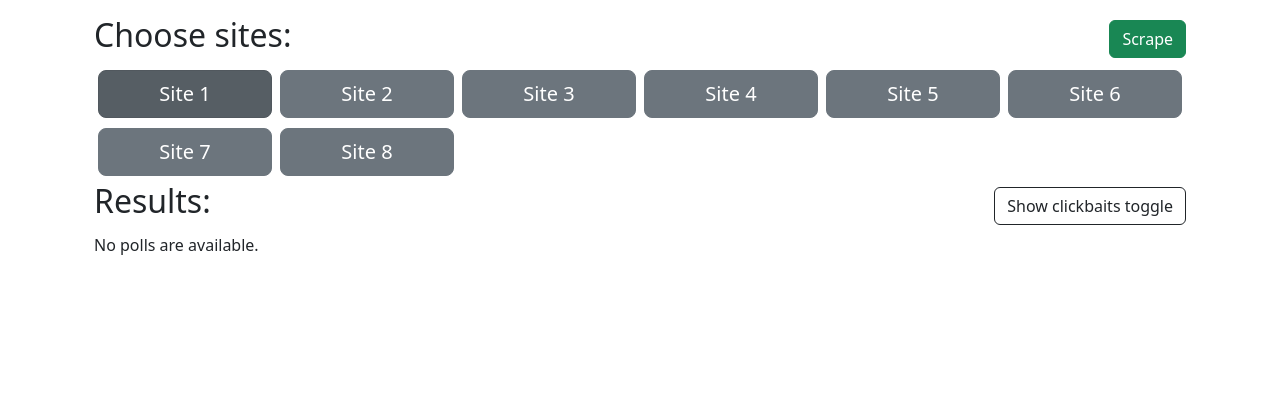
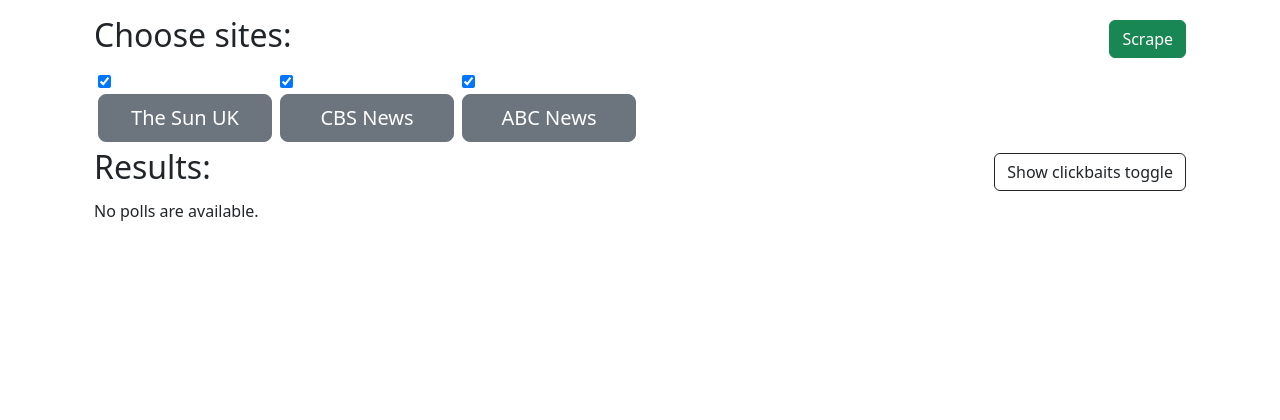
Before and after one commit to amajczyk/ClickbaitDetector, a Django app: page / in a window 1280 px wide. Shown: the part 56-476 px from the top of the page. Run offline with Django 4.2, Linux system fonts and the light colour scheme; data that the repository does not hold is empty; parts of the project's set-up code (start-up, migrations or seed data) failed here and were passed over.

Commit message:
added summarizer and scrape articles view

```diff
--- a/djangoapp/news/forms.py
+++ b/djangoapp/news/forms.py
@@ -2,3 +2,9 @@ from django import forms
 
 class URLForm(forms.Form):
     url = forms.URLField(label='', widget=forms.TextInput(attrs={'placeholder': 'Enter URL'}))
+
+
+class SiteSelectionForm(forms.Form):
+    thesun = forms.BooleanField(required=False, initial=True)
+    cbsnews = forms.BooleanField(required=False, initial=True)
+    abcnews = forms.BooleanField(required=False, initial=True)
--- a/djangoapp/news/scripts/model_loader.py
+++ b/djangoapp/news/scripts/model_loader.py
@@ -1,6 +1,7 @@
 import os
 from django.conf import settings
 from news.scripts.scraping import Scraper
+from transformers import pipeline
 from news.scripts.nlp import Word2VecModel, return_best_model, load_predictive_model
 from news.scripts.llm import LocalLLM
 from news.vertex.cloud.connections_based_on_docs import VertexAI
@@ -31,5 +32,8 @@ class ModelLoader(metaclass=Singleton):
         # load LocalLLM
         self.llm = LocalLLM()
 
+        # load summarizer
+        self.summarizer = pipeline("summarization", model="Falconsai/text_summarization")
+
         # load VertexAI
         self.vertex = VertexAI()
--- a/djangoapp/news/templates/news/index.html
+++ b/djangoapp/news/templates/news/index.html
@@ -1,90 +1,42 @@
+
+
 {% extends "news/base.html" %}
 
 {% block content %}
 
-
-<form>
-
+<form method="post" action="{% url 'news:scrape_articles' %}">
+  {% csrf_token %}
 
   <div class="container">
-
     <div class="m-0 p-0 mb-1 d-flex justify-content-between align-items-center">
-
-
       <h2>Choose sites:</h2>
-
-
-            <button class="btn btn-success " type="submit">Scrape</button>
-
+      <button class="btn btn-success" type="submit">Scrape</button>
     </div>
 
     <div class="row p-0 m-0">
-            <div class="col-md-2 form-check p-1 ">
-
-                <input type="checkbox" class="btn-check" id="site1toggle" autocomplete="off" checked>
-                <label class="btn btn-lg btn-secondary btn-block w-100" for="site1toggle">Site 1</label>
+      <div class="col-md-2 form-check p-1">
+        {{ form.thesun }}
+        <label class="btn btn-lg btn-secondary btn-block w-100" for="{{ form.thesun.id_for_label }}">The Sun UK</label>
       </div>
-            <div class="col-md-2 form-check p-1 ">
-                <input type="checkbox" class="btn-check" id="site2toggle" autocomplete="off">
-                <label class="btn btn-lg btn-secondary btn-block w-100" for="site2toggle">Site 2</label>
-
+      <div class="col-md-2 form-check p-1">
+        {{ form.cbsnews }}
+        <label class="btn btn-lg btn-secondary btn-block w-100" for="{{ form.cbsnews.id_for_label }}">CBS News</label>
       </div>
-            <div class="col-md-2 form-check p-1 ">
-
-                <input type="checkbox" class="btn-check" id="site3toggle" autocomplete="off">
-                <label class="btn btn-lg btn-secondary btn-block w-100" for="site3toggle">Site 3</label>
-            </div>
-            <div class="col-md-2 form-check p-1 ">
-                <input type="checkbox" class="btn-check" id="site4toggle" autocomplete="off">
-                <label class="btn btn-lg btn-secondary btn-block w-100" for="site4toggle">Site 4</label>
-
-            </div>
-            <div class="col-md-2 form-check p-1 ">
-
-                <input type="checkbox" class="btn-check" id="site5toggle" autocomplete="off">
-                <label class="btn btn-lg btn-secondary btn-block w-100" for="site5toggle">Site 5</label>
-            </div>
-            <div class="col-md-2 form-check p-1 ">
-                <input type="checkbox" class="btn-check" id="site6toggle" autocomplete="off">
-                <label class="btn btn-lg btn-secondary btn-block w-100" for="site6toggle">Site 6</label>
-
-            </div>
-            <div class="col-md-2 form-check p-1 ">
-
-                <input type="checkbox" class="btn-check" id="site7toggle" autocomplete="off">
-                <label class="btn btn-lg btn-secondary btn-block w-100" for="site7toggle">Site 7</label>
-            </div>
-            <div class="col-md-2 form-check p-1 ">
-                <input type="checkbox" class="btn-check" id="site8toggle" autocomplete="off">
-                <label class="btn btn-lg btn-secondary btn-block w-100" for="site8toggle">Site 8</label>
-
+      <div class="col-md-2 form-check p-1">
+        {{ form.abcnews }}
+        <label class="btn btn-lg btn-secondary btn-block w-100" for="{{ form.abcnews.id_for_label }}">ABC News</label>
       </div>
     </div>
-
   </div>
-
-
 </form>
 
-
-
-
-
-
 <div class="container mt-2-3">
-
   <div class="m-0 p-0 mb-1 d-flex justify-content-between align-items-center">
-
-
     <h2>Results:</h2>
-
     <input type="checkbox" class="btn-check" id="btn-check-4" checked autocomplete="off">
     <label class="btn" for="btn-check-4">Show clickbaits toggle</label>
   </div>
-
   {% include 'news/list_articles.html' %}
-
 </div>
 
-
 {% endblock %}
--- a/djangoapp/news/templates/news/list_articles.html
+++ b/djangoapp/news/templates/news/list_articles.html
@@ -40,12 +40,7 @@
         <div id="collapse{{ article.id }}" class="collapse" aria-labelledby="heading{{article.id}}"
             data-parent="#articleAccordion">
             <div class="card-body">
-                <ul>
-                    {% for point in article.content_summary|split_by_newline %}
-                    <li>{{ point }}</li>
-                    {% endfor %}
-                </ul>
-
+                {{ article.content_summary|safe }}
             </div>
         </div>
     </div>
--- a/djangoapp/news/templates/news/navbar.html
+++ b/djangoapp/news/templates/news/navbar.html
@@ -2,7 +2,7 @@
 
   <nav class="navbar navbar-expand-lg bg-body-tertiary">
     <div class="container-fluid">
-      <a class="navbar-brand" href="{% url 'news:index' %}">Clickbait Detector</a>
+      <a class="navbar-brand" href="{% url 'news:scrape_articles' %}">Clickbait Detector</a>
       <button class="navbar-toggler" type="button" data-bs-toggle="collapse" data-bs-target="#navbarSupportedContent"
         aria-controls="navbarSupportedContent" aria-expanded="false" aria-label="Toggle navigation">
         <span class="navbar-toggler-icon"></span>
@@ -10,7 +10,7 @@
       <div class="collapse navbar-collapse" id="navbarSupportedContent">
         <ul class="navbar-nav me-auto mb-2 mb-lg-0">
           <li class="nav-item">
-            <a class="nav-link" href="{% url 'news:index' %}">New articles</a>
+            <a class="nav-link" href="{% url 'news:scrape_articles' %}">New articles</a>
           </li>
           <li class="nav-item">
             <a class="nav-link" href="{% url 'news:browse' %}">Browse past articles</a>
--- a/djangoapp/news/urls.py
+++ b/djangoapp/news/urls.py
@@ -6,10 +6,11 @@ from . import views
 
 app_name = "news"
 urlpatterns = [
-    path("", views.IndexView.as_view(), name="index"),
+    path("", views.scrape_articles, name="scrape_articles"),
     path("browse/", views.BrowseView.as_view(), name="browse"),
 
 
     path("detail/<int:pk>/", views.DetailView.as_view(), name="detail"),
     path('check_url/', views.check_url, name='check_url'),
+
 ]
--- a/djangoapp/news/views.py
+++ b/djangoapp/news/views.py
@@ -1,5 +1,6 @@
 import os
 from multiprocessing import Pool
+from random import shuffle
 
 from django.http import HttpResponse, JsonResponse
 from django.shortcuts import render, get_object_or_404, redirect
@@ -10,7 +11,7 @@ from django.utils import timezone
 
 from .models import Article
 
-from .forms import URLForm
+from .forms import URLForm, SiteSelectionForm
 
 from news.scripts.nlp import predict_on_text
 from news.scripts.model_loader import ModelLoader
@@ -68,33 +69,37 @@ def check_url(request):
             predictive_model = model_loader.predictive_model
             vertex = model_loader.vertex
             llm = model_loader.llm
+            summarizer = model_loader.summarizer
 
 
             scraped_data = scraper.scrape(url)
             title = scraped_data['title']
 
             try:
+                raise Exception
                 article = get_object_or_404(Article, title=scraped_data['title'], source_site=scraped_data['source_site'])
             except:
-                # Create a new article if no matching article exists
-                with Pool(processes=3) as pool:
-                    clickbait_decision_NLP = pool.apply_async(classify_NLP, (title, predictive_model, model_w2v))
-                    clickbait_decision_LLM = pool.apply_async(classify_LLM, (title, llm))
-                    clickbait_decision_VERTEX = pool.apply_async(classify_VERTEX, (title, vertex))
+                #Create a new article if no matching article exists
+                # with Pool(processes=3) as pool:
+                #     clickbait_decision_NLP = pool.apply_async(classify_NLP, (title, predictive_model, model_w2v))
+                #     clickbait_decision_LLM = pool.apply_async(classify_LLM, (title, llm))
+                #     clickbait_decision_VERTEX = pool.apply_async(classify_VERTEX, (title, vertex))
 
-                    # Get the results
-                    try:
-                        results = [res.get() for res in [clickbait_decision_NLP, clickbait_decision_LLM, clickbait_decision_VERTEX]]
-                    except Exception as e:
-                        # Handle exception
-                        print(f"An error occurred: {e}")
 
-                # Assign the results
-                clickbait_decision_NLP, clickbait_decision_LLM, clickbait_decision_VERTEX = results
+                # #     # Get the results
+                #     results = [res.get() for res in [clickbait_decision_NLP, clickbait_decision_LLM, clickbait_decision_VERTEX]]
+
+                # # Assign the results
+                # clickbait_decision_NLP, clickbait_decision_LLM, clickbait_decision_VERTEX = results
+                content_summary = summarizer(scraped_data['content'], max_length=200, min_length=40, do_sample=False)[0]["summary_text"]
+                clickbait_decision_NLP = classify_NLP(title, predictive_model, model_w2v)
+                clickbait_decision_LLM = classify_LLM(title, llm)
+                clickbait_decision_VERTEX = classify_VERTEX(title, vertex)
+
 
                 article = Article(
                     title=scraped_data['title'],
-                    content_summary=scraped_data['content'],
+                    content_summary=content_summary,
                     url_from=url,
                     source_site=scraped_data['source_site'],
                     clickbait_decision_NLP = clickbait_decision_NLP,
@@ -115,15 +120,77 @@ def check_url(request):
 
 
 def classify_NLP(data, predictive_model, model_w2v):
-    proba_cutoff = 0.5
+    proba_cutoff = 0.3
     clickbait_decision_NLP_proba = predict_on_text(predictive_model, model_w2v, data)
     clickbait_decision_NLP_proba = clickbait_decision_NLP_proba[0][1]
     return int(clickbait_decision_NLP_proba > proba_cutoff)
 
 def classify_LLM(data, llm):
-
     return llm.predict(data)
 
 def classify_VERTEX(data, vertex):
-    # clickbait_decision_VERTEX = VertexAI().run(title=data)
-    return 1
+    return 0
+    clickbait_decision_VERTEX = vertex.run(title=data)
+    return clickbait_decision_VERTEX
+
+
+
+def scrape_articles(request):
+    if request.method == 'POST':
+        form = SiteSelectionForm(request.POST)
+        if form.is_valid():
+            # Process the form data
+            selected_sites = [
+                key for key, value in form.cleaned_data.items() if value
+            ]
+
+
+            model_loader = ModelLoader()
+            scraper = model_loader.scraper
+            model_w2v = model_loader.model_w2v
+            predictive_model = model_loader.predictive_model
+            vertex = model_loader.vertex
+            llm = model_loader.llm
+            summarizer = model_loader.summarizer
+
+            urls = []
+            for site in selected_sites:
+                urls += scraper.scrape_article_urls(scraper.site_variables_dict[site]['main'])
+            shuffle(urls) # shuffle in place
+            urls_to_scrape = urls[:5]
+            scraped_datas = []
+            contents = []
+            for url in urls_to_scrape:
+                scraped_data = scraper.scrape(url)
+                scraped_datas.append(scraped_data)
+                contents.append(scraped_data['content'])
+            articles = []
+            summaries = summarizer(contents, max_length=200, min_length=40, do_sample=False)
+            for scraped_data, summary in zip(scraped_datas, summaries):
+                title = scraped_data['title']
+                content_summary = summary["summary_text"].replace(' .', '.')
+                clickbait_decision_NLP = classify_NLP(title, predictive_model, model_w2v)
+                clickbait_decision_LLM = classify_LLM(title, llm)
+                clickbait_decision_VERTEX = classify_VERTEX(title, vertex)
+                clickbait_decision_final = int((clickbait_decision_NLP + clickbait_decision_LLM + clickbait_decision_VERTEX) / 3)
+
+
+                article = Article(
+                    title=scraped_data['title'],
+                    content_summary=content_summary,
+                    url_from=url,
+                    source_site=scraped_data['source_site'],
+                    clickbait_decision_NLP = clickbait_decision_NLP,
+                    clickbait_decision_LLM = int(clickbait_decision_LLM),
+                    clickbait_decision_VERTEX = clickbait_decision_VERTEX,
+                    clickbait_decision_final = clickbait_decision_final,
+                )
+                article.save()
+                articles.append(article)
+            context = {'form': form}
+            context['latest_article_list'] = articles
+            return render(request, 'news/index.html', context)
+    else:
+        form = SiteSelectionForm()
+
+    return render(request, 'news/index.html', {'form': form})
```
Also changed, not shown: djangoapp/news/scripts/llm.py (+4 -3 lines), djangoapp/news/templates/news/article_info.html (+11 -8 lines), djangoapp/news/templates/news/browse.html (+8 -24 lines). Lines whose indentation alone changed are shown as unchanged.
